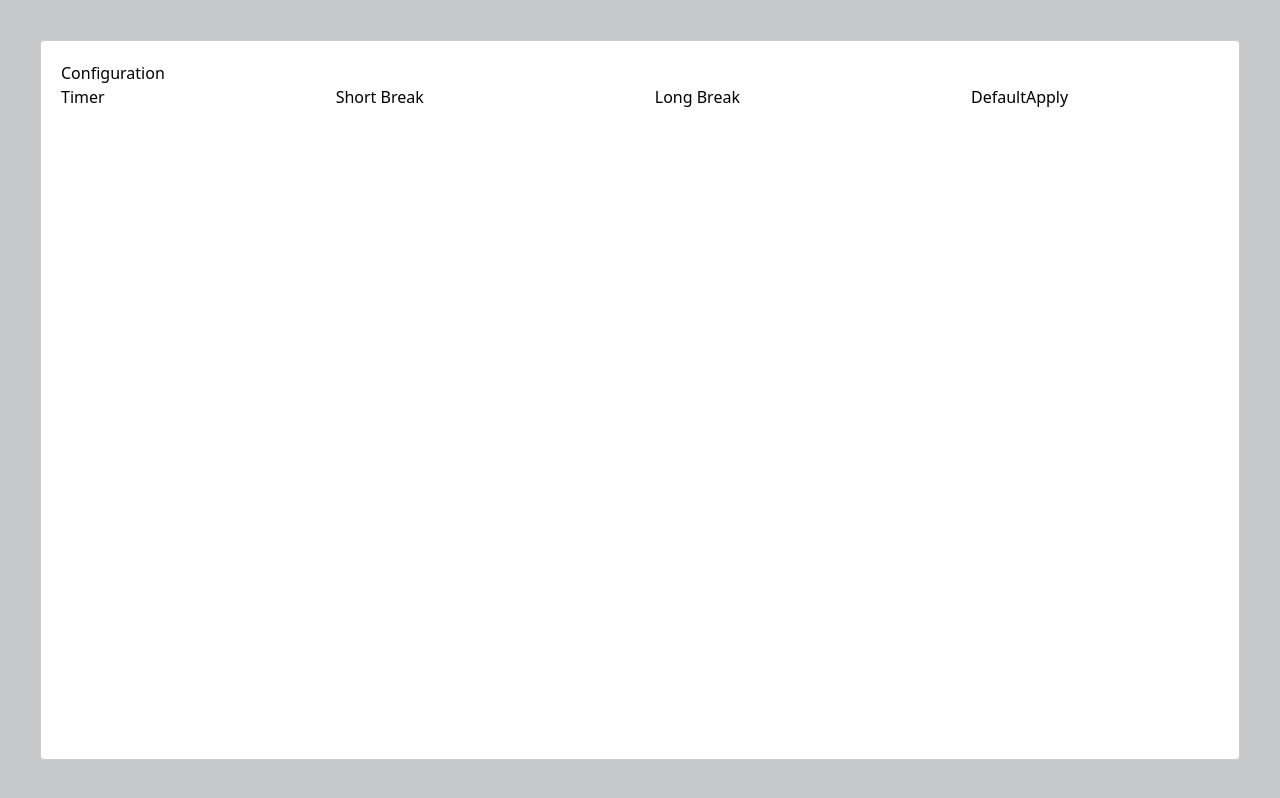
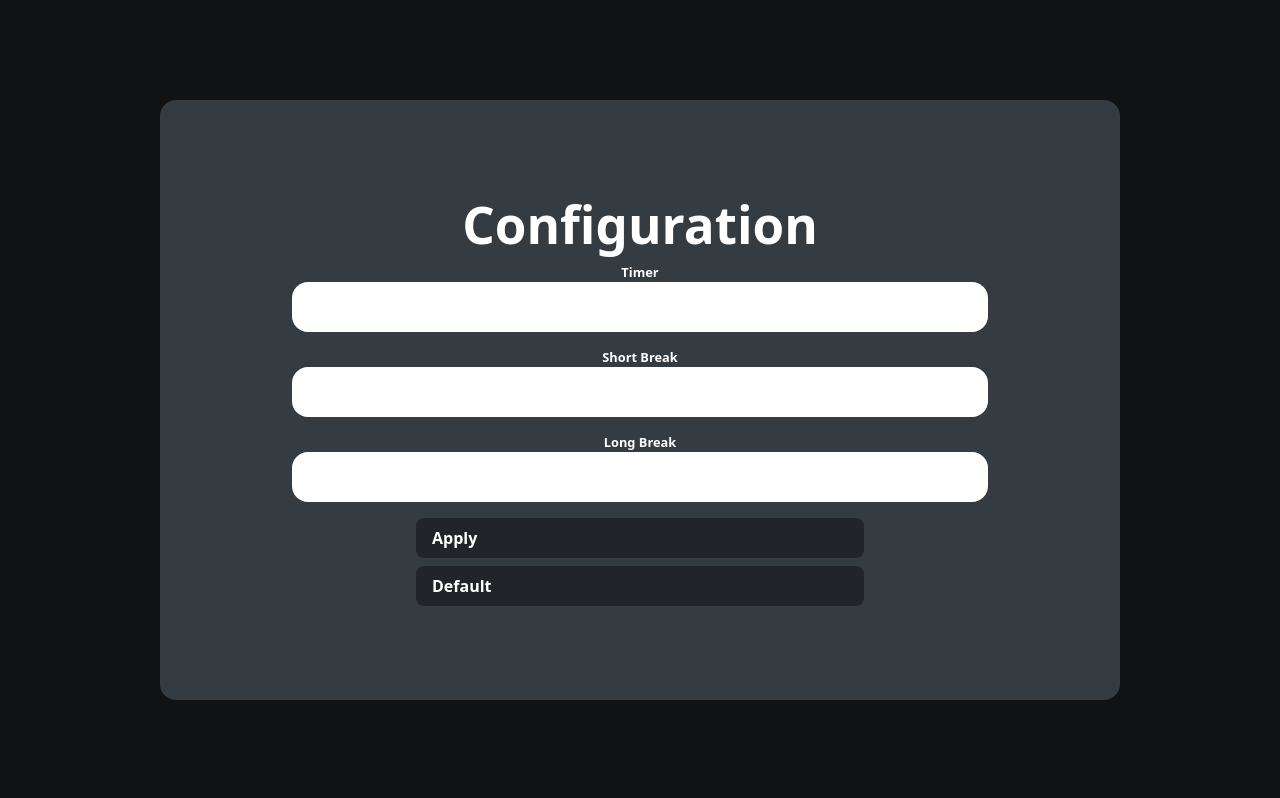
Before and after one commit to ArthurLp08/Pomodoro, a React (Vite) app: page / in a window 1280 px wide. Both pictures are taken after a click on the button "Config". Built offline with nearby package versions, Linux system fonts and the light colour scheme.

Commit message:
Config menu styles finished

```diff
--- /dev/null
+++ b/src/components/ConfigButton.jsx
@@ -0,0 +1,9 @@
+import "../index.css"
+
+function ConfigButton({text, onClick}){
+    return(
+        <button className="bg-[#212529] w-[35vw] h-[5vh] font-bold text-[#FFFFFF] text-[2vh] p-[16px] m-auto mb-[8px] flex flex-col justify-center rounded-[8px]" onClick={onClick}>{text}</button>
+    )
+}
+
+export default ConfigButton;
--- /dev/null
+++ b/src/components/ConfigInput.jsx
@@ -0,0 +1,12 @@
+import "../index.css"
+
+function ConfigInput({text, onChange, value}){
+    return(
+        <>
+            <span className="text-white font-bold text-[4vw] lg:text-[1vw]">{text}</span>
+            <input  className=" m-auto h-[50px] w-[75%] text-center mb-[16px] rounded-[16px]" onChange={onChange} defaultValue={value} min={1} type='number'/>
+        </>
+    )
+}
+
+export default ConfigInput;
--- a/src/components/ConfigMenu.jsx
+++ b/src/components/ConfigMenu.jsx
@@ -1,6 +1,9 @@
 import "../index.css"
 import { useState } from 'react';
 import ReactModal from 'react-modal';
+import ConfigTitle from "./ConfigTitle";
+import ConfigButton from "./ConfigButton";
+import ConfigInput from "./ConfigInput";
 
 ReactModal.setAppElement('#root');
 
@@ -37,23 +40,23 @@ function ConfigMenu({isOpen}){
 
     return(
 
-        <ReactModal isOpen={isOpen}>
-            <form onSubmit={HandleSubmit}>
-                <h1>Configuration</h1>
+        <ReactModal style={{overlay: {backgroundColor: 'rgba(0, 0, 0, 0.5)',}  }} className=" absolute top-[50%] left-[50%] translate-x-[-50%] translate-y-[-50%] w-[75vw] h-[75vh] rounded-[16px] bg-[#343B41]" isOpen={isOpen}>
+        <div className="flex flex-col p-[16px] w-full h-full text-center justify-center align-middle flex-grow">
+            <form className="flex flex-col" onSubmit={HandleSubmit}>
 
-                <span>Timer</span>
-                <input onChange={ChangePomodoro} defaultValue={pomodoro} min={1} type='number'/>
+                    <ConfigTitle text={"Configuration"} />
 
-                <span>Short Break</span>
-                <input onChange={ChangeShort} defaultValue={short} min={1} type='number'/>
+                    <ConfigInput text={"Timer"} onChange={ChangePomodoro} value={pomodoro} />
+                    <ConfigInput text={"Short Break"} onChange={ChangeShort} value={short} />
+                    <ConfigInput text={"Long Break"} onChange={ChangeLong} value={long} />
 
-                <span>Long Break</span>
-                <input onChange={ChangeLong} defaultValue={long} min={1} type='number'/>
+                    <ConfigButton text={"Apply"} />
+                    <ConfigButton onClick={HandleDefault} text={"Default"} />
 
-                <button onClick={HandleDefault}>Default</button>
-                <button type='submit'>Apply</button>
+
+
             </form>
-
+        </div>
 
         </ReactModal>
     )
--- /dev/null
+++ b/src/components/ConfigTitle.jsx
@@ -0,0 +1,9 @@
+import "../index.css"
+
+function ConfigTitle({text}){
+    return(
+        <h1 className="text-white text-[6vw] lg:text-[4vw] font-bold">{text}</h1>
+    )
+}
+
+export default ConfigTitle;
--- a/src/components/TimerButton.jsx
+++ b/src/components/TimerButton.jsx
@@ -3,7 +3,7 @@ import "../index.css"
 
 function TimerButton({text, onClick}){
     return(
-        <button className="bg-[#343A40] w-[6vw] h-[5vh] font-bold text-[#ADB5BD] text-[2vh] rounded-[8px] m-[8px]" onClick={onClick}>{text}</button>
+        <button className="bg-[#343A40] w-[auto] h-[5vh] font-bold text-[#ADB5BD] text-[2vh] p-[16px] flex flex-col justify-center rounded-[8px] m-[8px]" onClick={onClick}>{text}</button>
     )
 }
 
```
